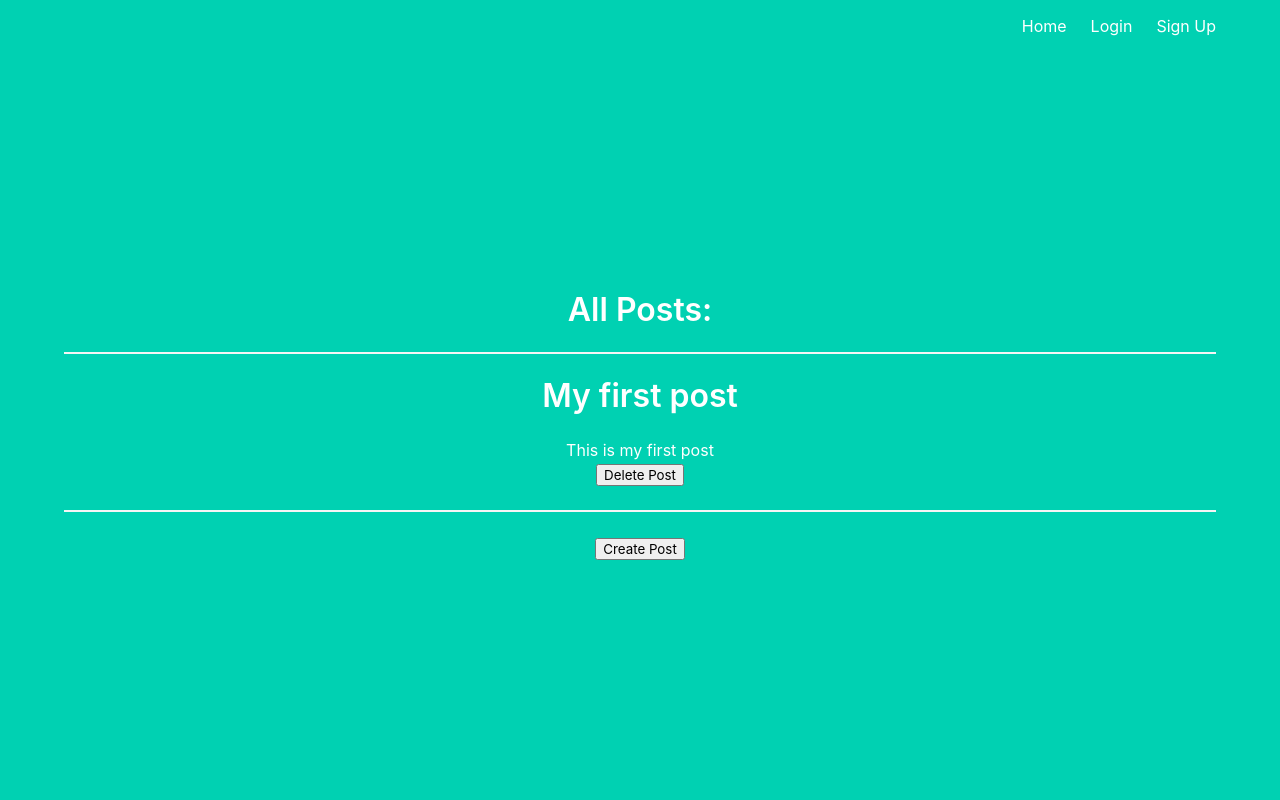
After one commit to MaratWien/flask_app, a Flask app: page /blog in a window 1280 px wide. The commit adds this page. Run offline with Flask 2, Linux system fonts and the light colour scheme; data comes from the database, SQL or seed files in the repository; both versions use the stored data as it was after the commit.

Commit message:
blog_create

```diff
--- a/project/__init__.py
+++ b/project/__init__.py
@@ -11,8 +11,10 @@ db = SQLAlchemy()
 def create_app():
     app = Flask(__name__)
 
+    path_to_db = path.realpath(__file__).replace('__init__.py', 'db.sqlite')
+
     app.config['SECRET_KEY'] = 'secret-key-goes-here'
-    app.config['SQLALCHEMY_DATABASE_URI'] = r'sqlite:///D:\Development\Flask\andrey_project\project\db.sqlite'
+    app.config['SQLALCHEMY_DATABASE_URI'] = 'sqlite:///' + path_to_db
 
     db.init_app(app)
 
--- a/project/main.py
+++ b/project/main.py
@@ -1,6 +1,7 @@
-from flask import Blueprint, render_template
+from flask import Blueprint, render_template, request, redirect, url_for, flash
+from flask_login import login_required, current_user
 from . import db
-from flask_login import login_required, current_user
+from .models import Post
 
 
 main = Blueprint('main', __name__)
@@ -15,3 +16,42 @@ def index():
 @login_required
 def profile():
     return render_template('profile.html', name=current_user.name)
+
+
+@main.route('/blog', methods=['POST', 'GET'])
+def blog():
+    posts = db.session.query(Post)
+
+    return render_template('blog.html', posts=posts)
+
+
+@main.route('/create', methods=['POST', 'GET'])
+def create():
+    if request.method == 'POST':
+        title = request.form.get('title')
+        content = request.form.get('content')
+
+        if not title:
+            flash('Title is required!')
+        else:
+            new_post = Post(title=title, content=content)
+
+            db.session.add(new_post)
+            db.session.commit()
+
+            return redirect(url_for('main.blog'))
+
+    return render_template('create.html')
+
+
+@main.route('/delete', methods=['POST'])
+def delete():
+    post_id = request.url.split('=')[-1]
+
+    Post.query.filter_by(id=post_id).delete()
+
+    db.session.commit()
+
+    # posts = db.session.query(Post)
+    # return render_template('blog.html', posts=posts)
+    return redirect(url_for('main.blog'))
--- a/project/models.py
+++ b/project/models.py
@@ -7,3 +7,9 @@ class User(UserMixin, db.Model):
     email = db.Column(db.String(100), unique=True)
     password = db.Column(db.String(100))
     name = db.Column(db.String(1000))
+
+
+class Post(db.Model):
+    id = db.Column(db.Integer, primary_key=True)
+    title = db.Column(db.String(100))
+    content = db.Column(db.String(1000))
--- a/project/templates/base.html
+++ b/project/templates/base.html
@@ -1,6 +1,5 @@
 <!DOCTYPE html>
 <html>
-
 <head>
     <meta charset="utf-8">
     <meta http-equiv="X-UA-Compatible" content="IE=edge">
@@ -8,22 +7,25 @@
     <title>Flask Auth Example</title>
     <link rel="stylesheet" href="https://cdnjs.cloudflare.com/ajax/libs/bulma/0.7.2/css/bulma.min.css" />
 </head>
-
 <body>
     <section class="hero is-primary is-fullheight">
-
         <div class="hero-head">
             <nav class="navbar">
                 <div class="container">
-
                     <div id="navbarMenuHeroA" class="navbar-menu">
                         <div class="navbar-end">
                             <a href="{{ url_for('main.index') }}" class="navbar-item">
                                 Home
                             </a>
                             {% if current_user.is_authenticated %}
+                            <a href="{{ url_for('main.blog') }}" class="navbar-item">
+                                Blog
+                            </a>
                             <a href="{{ url_for('main.profile') }}" class="navbar-item">
                                 Profile
+                            </a>
+                            <a href="{{ url_for('auth.logout') }}" class="navbar-item">
+                                Logout
                             </a>
                             {% endif %}
                             {% if not current_user.is_authenticated %}
@@ -34,17 +36,11 @@
                                 Sign Up
                             </a>
                             {% endif %}
-                            {% if current_user.is_authenticated %}
-                            <a href="{{ url_for('auth.logout') }}" class="navbar-item">
-                                Logout
-                            </a>
-                            {% endif %}
                         </div>
                     </div>
                 </div>
             </nav>
         </div>
-
         <div class="hero-body">
             <div class="container has-text-centered">
                {% block content %}
@@ -53,5 +49,4 @@
         </div>
     </section>
 </body>
-
 </html>
--- /dev/null
+++ b/project/templates/blog.html
@@ -0,0 +1,24 @@
+{% extends "base.html" %}
+
+{% block content %}
+    <h1 class="title">{% block title %} All Posts:{% endblock %}</h1>
+    <hr>
+    {% for post in posts %}
+        <h1 class="title">
+            {{ post['title'] }}
+        </h1>
+        <span class="badge badge-primary">{{ post['content'] }}</span>
+        <form action="{{ url_for('main.delete', id=post['id']) }}" method="POST">
+            <input type="submit" value="Delete Post"
+                class="btn btn-danger btn-sm"
+                onclick="return confirm('Are you sure you want to delete this post?')">
+        </form>
+        <hr>
+    {% endfor %}
+    <p>
+        <form action="{{ url_for('main.create') }}" method="POST">
+            <input type="submit" value="Create Post"
+                class="btn btn-danger btn-sm">
+        </form>
+    </p>
+{% endblock %}
--- a/project/templates/profile.html
+++ b/project/templates/profile.html
@@ -2,6 +2,9 @@
 
 {% block content %}
 <h1 class="title">
-  Welcome, {{ name }}
+    Welcome, {{ name }}
 </h1>
+<h2 class="subtitle">
+  You are authentication and authorization in Flask as {{ name }}.
+</h2>
 {% endblock %}
```
Also changed, not shown: project/templates/create.html (added, +28 -0 lines), README.md, project/db.sqlite.
